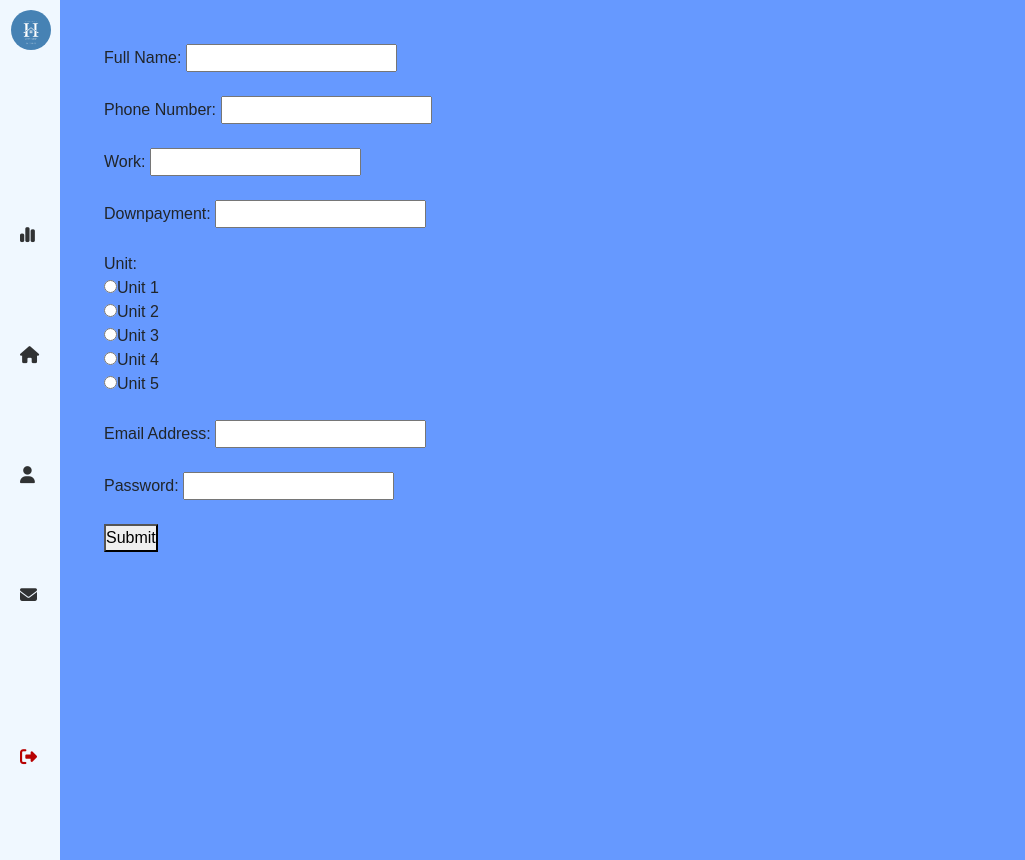
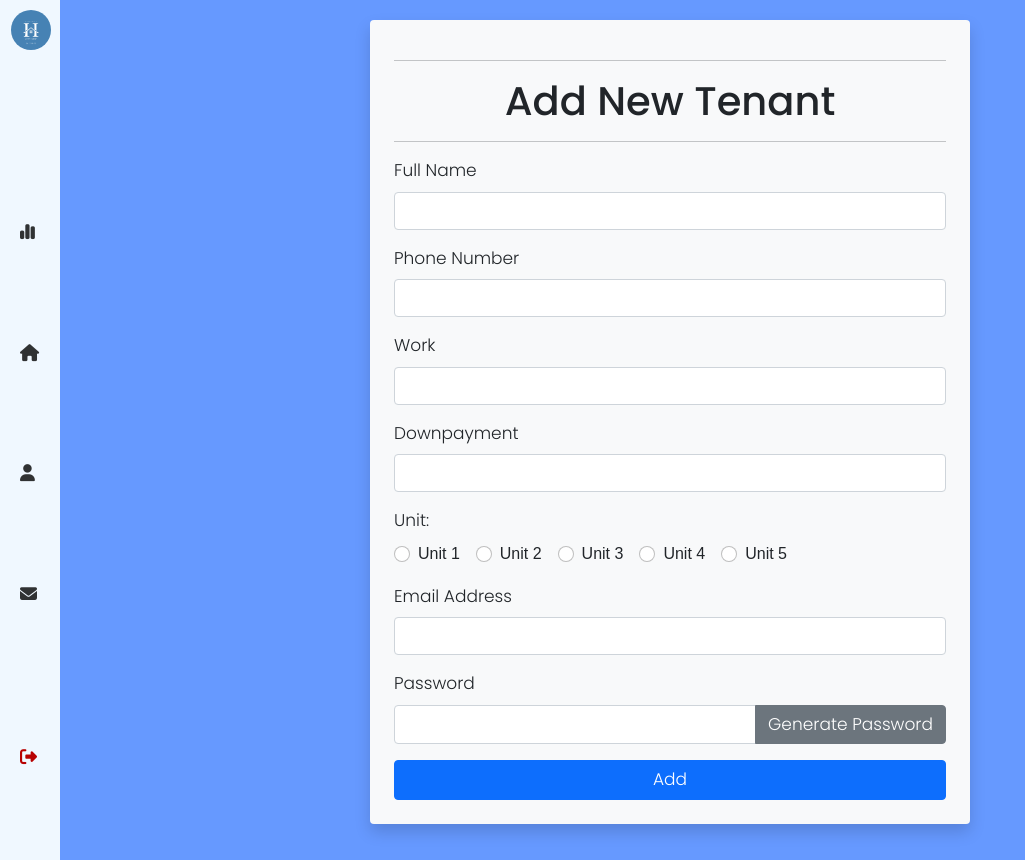
Before and after one commit to Valiantic/Hidalgo-s-Apartment-, a PHP site: page /admin/add-tenant.php in a window 1280 px wide. Shown: the whole page, without its empty margins (0-1025 px from the left). Run offline with PHP 8.4, Linux system fonts and the light colour scheme; the visitor is signed in with stand-in values (Sample User, id 1); data that the repository does not hold is empty.

Commit message:
Add UI on Add Tenant Form in Admin Tenant Dashboard

```diff
--- a/admin/add-tenant.php
+++ b/admin/add-tenant.php
@@ -45,6 +45,7 @@ if ($result->num_rows > 0) {
      <link rel="preconnect" href="https://fonts.googleapis.com">
     <link rel="preconnect" href="https://fonts.gstatic.com" crossorigin>
     <link href="https://fonts.googleapis.com/css2?family=Karla:ital,wght@0,200..800;1,200..800&family=Poppins:ital,wght@0,100;0,200;0,300;0,400;0,500;0,600;0,700;0,800;0,900;1,100;1,200;1,300;1,400;1,500;1,600;1,700;1,800;1,900&family=Roboto+Mono:ital,wght@0,100..700;1,100..700&display=swap" rel="stylesheet">
+
 
 
 <style>
@@ -155,7 +156,7 @@ if ($result->num_rows > 0) {
     }
 
     .active.toggler {
-        left: 150px;
+        left: 190px;
     }
 
     .active.sidebar {
@@ -175,6 +176,11 @@ if ($result->num_rows > 0) {
     a {
         text-decoration: none;
         color: inherit;
+    }
+    h4, h5 {
+        font-family: 'Poppins', 'sans-serif';
+        font-size: 20px;
+        font-weight: 500;
     }
 
     /* CARD STYLING */
@@ -208,6 +214,32 @@ if ($result->num_rows > 0) {
     }
     .custom-btn-font {
     font-size: 1.35rem; /* Adjust the size as needed */
+    }
+
+    .form-w{
+        max-width:600px;
+        width: 100%;
+        background-color: #f8f9fa; /* Light gray background */
+        background-color: #f8f9fa; /* Light gray background */
+        padding: 20px; /* Add padding */
+        border-radius: 8px; /* Add rounded corners */
+        box-shadow: 0px 4px 6px rgba(0, 0, 0, 0.1); /* Optional: Add shadow */
+
+    }
+    .form-label {
+        font-family: 'Poppins', 'sans-serif';
+        font-size: 17px;
+        font-weight: 300;
+    }
+    h3{
+        font-family: 'Poppins', 'sans-serif';
+        font-size: 40px;
+        font-weight: 500;
+    }
+    .btn{
+        font-family: 'Poppins', 'sans-serif';
+        font-size: 17px;
+        font-weight: 300;
     }
 
     /* MEDIA QUERIES */
@@ -251,6 +283,8 @@ if ($result->num_rows > 0) {
         -webkit-appearance: none;
         margin: 0;
     }
+
+
 
 
 
@@ -309,53 +343,91 @@ if ($result->num_rows > 0) {
     </div>
 
     <!-- MAIN CONTENT -->
-    <div class="content">
-        <div class="container-fluid mt-4">
+<div class="content">
+    <div class="container-fluid ">
+        <div class="row justify-content-center">
+            <form class="shadow p-4  mb-3 bg-light rounded" method="post" action="req/add-tenant.php" style="max-width: 600px; width: 100%;">
+                <hr>
+                <h3 class="text-center">Add New Tenant</h3>
+                <hr>
 
-        <div classname="row justify-content-center">
+                <!-- ERROR HANDLING -->
+                <?php if (isset($_GET['error'])) { ?>
+                    <div class="alert alert-danger" role="alert">
+                        <?= $_GET['error'] ?>
+                    </div>
+                <?php } ?>
 
+                <!-- SUCCESS HANDLING -->
+                <?php if (isset($_GET['success'])) { ?>
+                    <div class="alert alert-success" role="alert">
+                        <?= $_GET['success'] ?>
+                    </div>
+                <?php } ?>
 
+                <!-- Full Name -->
+                <div class="mb-3">
+                    <label class="form-label">Full Name</label>
+                    <input type="text" class="form-control" id="fullname" name="fullname" required>
+                </div>
 
-    <form action="./req/add-tenant.php" method="POST">
-        <label for="fullname">Full Name:</label>
-        <input type="text" id="fullname" name="fullname" required><br><br>
+                <!-- Phone Number -->
+                <div class="mb-3">
+                    <label class="form-label">Phone Number</label>
+                    <input type="number" class="form-control" id="phone_number" name="phone_number" required>
+                </div>
 
-        <label for="phone_number">Phone Number:</label>
-        <input type="number" id="phone_number" name="phone_number" required><br><br>
+                <!-- Work -->
+                <div class="mb-3">
+                    <label class="form-label">Work</label>
+                    <input type="text" class="form-control" id="work" name="work" required>
+                </div>
 
-        <label for="work">Work:</label>
-        <input type="text" id="work" name="work"><br><br>
+                <!-- Downpayment -->
+                <div class="mb-3">
+                    <label class="form-label">Downpayment</label>
+                    <input type="number" class="form-control" id="downpayment" name="downpayment" min="0" required>
+                </div>
 
-        <label for="downpayment">Downpayment:</label>
-        <input type="number" id="downpayment" name="downpayment" min="0" required><br><br>
+                <!-- Units -->
+                <div class="mb-3">
+                    <label class="form-label">Unit:</label>
+                    <div class="d-flex flex-wrap gap-3">
+                        <?php
+                        $allUnits = ['Unit 1', 'Unit 2', 'Unit 3', 'Unit 4', 'Unit 5'];
+                        foreach ($allUnits as $unit) {
+                            $isOccupied = in_array($unit, $occupiedUnits ?? []);
+                            echo '<div class="form-check">';
+                            echo '<input class="form-check-input" type="radio" name="units" value="' . $unit . '"' . ($isOccupied ? ' disabled' : '') . '>';
+                            echo '<label class="form-check-label' . ($isOccupied ? ' text-muted' : '') . '">' . $unit . '</label>';
+                            echo '</div>';
+                        }
+                        ?>
+                    </div>
+                </div>
 
-        <label>Unit:</label><br>
-        <?php
+                <!-- Email Address -->
+                <div class="mb-3">
+                    <label class="form-label">Email Address</label>
+                    <input type="email" class="form-control" id="email" name="email" required>
+                </div>
 
-            $allUnits = ['Unit 1', 'Unit 2', 'Unit 3', 'Unit 4', 'Unit 5'];
+                <!-- Password -->
+                <div class="mb-3">
+                    <label class="form-label">Password</label>
+                    <div class="input-group">
+                        <input type="text" class="form-control" id="password" name="password">
+                        <button class="btn btn-secondary" type="button" id="gBtn">Generate Password</button>
+                    </div>
+                </div>
 
-            foreach ($allUnits as $unit) {
-                $isOccupied = in_array($unit, $occupiedUnits);
-                echo '<label' . ($isOccupied ? ' class="disabled-unit"' : '') . '>';
-                echo '<input type="radio" name="units" value="' . $unit . '"' . ($isOccupied ? ' disabled' : '') . '>';
-                echo $unit;
-                echo '</label><br>';
-            }
-            ?><br>
-
-        <label for="email">Email Address:</label>
-        <input type="email" id="email" name="email" required><br><br>
-
-        <label for="password">Password:</label>
-        <input type="password" id="password" name="password" required><br><br>
-
-        <button type="submit">Submit</button>
-    </form>
-
-        </div>
-
+                <!-- Submit Button -->
+                <button type="submit" class="btn btn-primary w-100">Add</button>
+            </form>
         </div>
     </div>
+</div>
+
 
 </div>
 
@@ -376,6 +448,26 @@ if ($result->num_rows > 0) {
     }
 
     showFull()
+
+      // RANDOM PASSWORD GENERATOR
+      function makePass(length) {
+            var result           = '';
+            var characters       = 'ABCDEFGHIJKLMNOPQRSTUVWXYZabcdefghijklmnopqrstuvwxyz0123456789';
+            var charactersLength = characters.length;
+            for ( var i = 0; i < length; i++ ) {
+              result += characters.charAt(Math.floor(Math.random() *
+         charactersLength));
+
+           }
+           var passInput = document.getElementById('password');
+           passInput.value = result;
+        }
+
+        var gBtn = document.getElementById('gBtn');
+        gBtn.addEventListener('click', function(e){
+          e.preventDefault();
+          makePass(7); // just adjust the number to increase the character length of the password generator
+        });
 </script>
 
 </body>
--- a/admin/dashboard.php
+++ b/admin/dashboard.php
@@ -182,6 +182,11 @@ if (!isset($_SESSION['role']) || $_SESSION['role'] != 'admin') {
         font-size: 17px;
         font-weight: 300;
     }
+    h4, h5 {
+        font-family: 'Poppins', 'sans-serif';
+        font-size: 20px;
+        font-weight: 500;
+    }
     .custom-btn-font {
     font-size: 1.35rem; /* Adjust the size as needed */
     }
--- a/admin/units.php
+++ b/admin/units.php
@@ -184,6 +184,11 @@ if (!isset($_SESSION['role']) || $_SESSION['role'] != 'admin') {
     }
     .custom-btn-font {
     font-size: 1.35rem; /* Adjust the size as needed */
+    }
+    h4, h5 {
+        font-family: 'Poppins', 'sans-serif';
+        font-size: 20px;
+        font-weight: 500;
     }
 
     /* MEDIA QUERIES */
```
Also changed, not shown: admin/tenants.php (+12 -2 lines).
